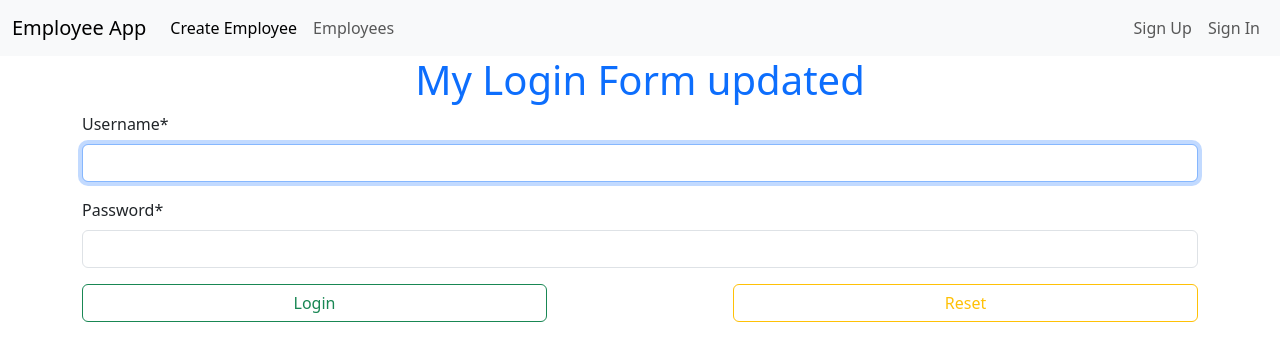
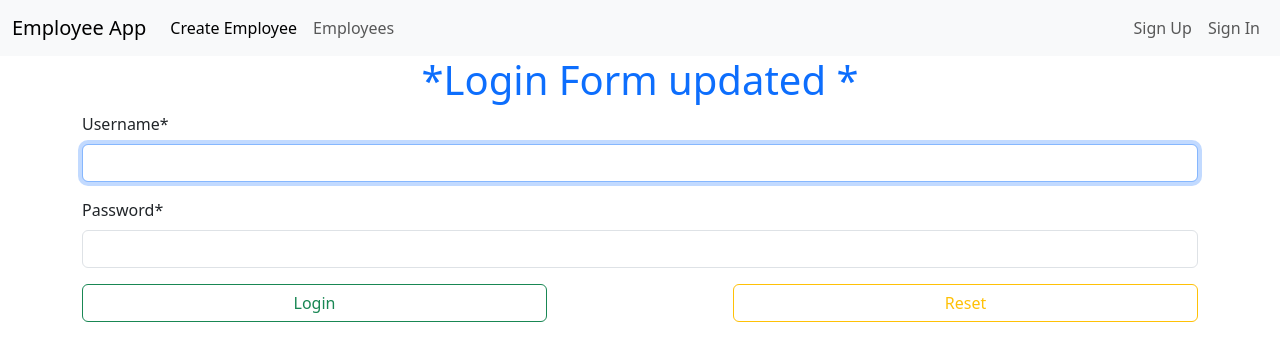
Before and after one commit to shraddha130104/repoapplication, a Django app: page / in a window 1280 px wide. Shown: the top 361 px of the page. Run offline with Django 4.2, Linux system fonts and the light colour scheme; some libraries are stand-ins or nearby versions.

Commit message:
Update login.html

```diff
--- a/templates/employee_app/login.html
+++ b/templates/employee_app/login.html
@@ -7,7 +7,7 @@
 
 {% block content %}
   <div class="container">
-    <h1 class="text-primary text-center">My Login Form updated</h1>
+    <h1 class="text-primary text-center">*Login Form updated *</h1>
     <form method="post">
       {% csrf_token %}
       {{ form|crispy }}
```
